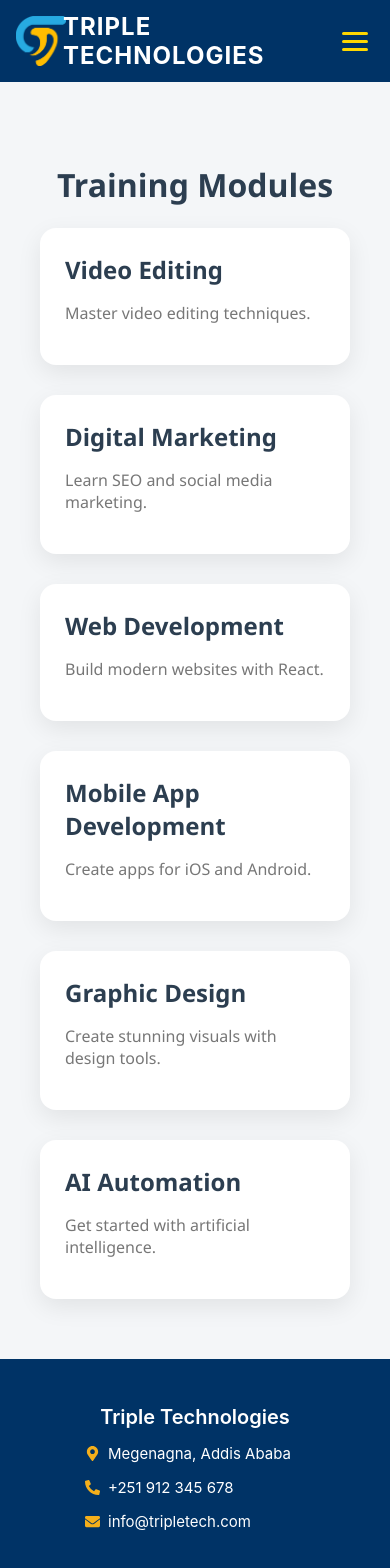
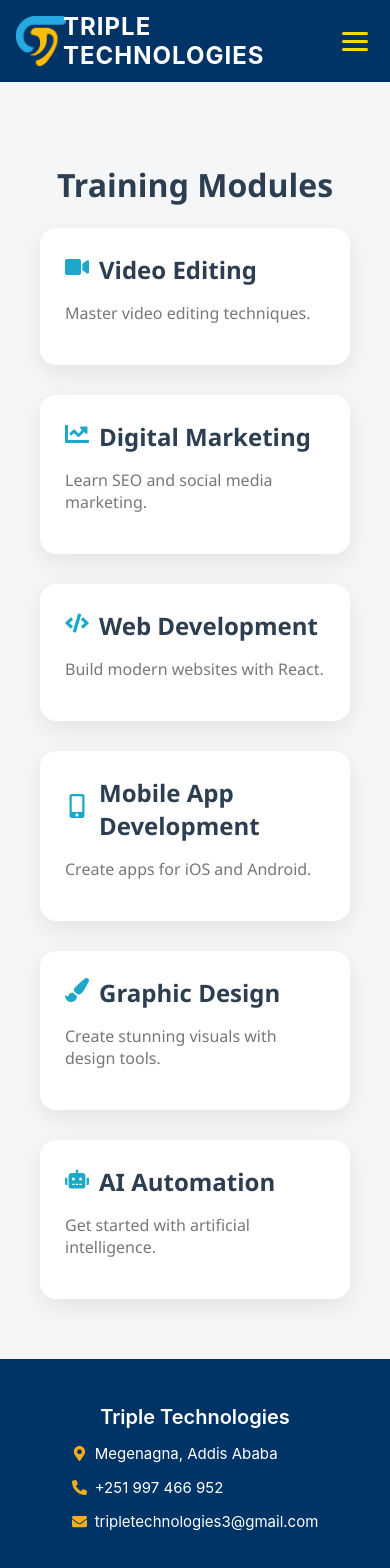
Before and after one commit to getachewzemene/triple_tech, a React (Create React App) app: page /training in a window 390 px wide. Shown: the top 1568 px of the page. Built offline with nearby package versions, Linux system fonts and the light colour scheme.

Commit message:
feat: Update styling and layout across components, add icons to Training courses, and enhance Footer with contact details and map

```diff
--- a/src/components/Carousel.jsx
+++ b/src/components/Carousel.jsx
@@ -6,12 +6,12 @@ import styled from "styled-components";
 const VideoSection = styled.section`
   position: relative;
   width: 100%;
-  height: clamp(300px, 75vw, 700px);
+  height: clamp(300px, 75vw, 550px);
   overflow: hidden;
 
   iframe {
     position: absolute;
-    top: 40%;
+    top: 30%;
     left: 50%;
     width: 100%; /* 100 * (16 / 9) for full aspect fill */
     height: 100vh;
@@ -104,7 +104,7 @@ const Carousel = () => {
                 marginBottom: 0,
               }}
             >
-              Triple Technologies delivers smart, practical tech solutions that empower businesses to grow faster and work smarter—through innovative software, IT training, digital marketing, and reliable network services.
+              Triple Technologies fuels business growth with smart software, training, and digital marketing.
             </p>
 
             <StyledButton
--- a/src/components/Footer.jsx
+++ b/src/components/Footer.jsx
@@ -8,6 +8,8 @@ import {
   FaEnvelope,
   FaMapMarkerAlt,
   FaPhoneAlt,
+  FaTelegramPlane,
+  FaInstagram,
 } from "react-icons/fa";
 
 // Styled Components
@@ -120,9 +122,19 @@ const SubmitButton = styled(motion.button)`
 const Copyright = styled.div`
   width: 100%;
   text-align: center;
-  margin-top: 30px;
+  margin-top: 10px;
   font-size: 15px;
   color: #ffffffaa;
+`;
+const MapContainer = styled.div`
+  width: 100%;
+  margin-top: -60px;
+  iframe {
+    width: 60%;
+    height: 300px;
+    border: none;
+    border-radius: 8px;
+  }
 `;
 
 const Footer = () => {
@@ -148,10 +160,10 @@ const Footer = () => {
             <FaMapMarkerAlt /> Megenagna, Addis Ababa
           </ContactItem>
           <ContactItem>
-            <FaPhoneAlt /> +251 912 345 678
+            <FaPhoneAlt /> +251 997 466 952
           </ContactItem>
           <ContactItem>
-            <FaEnvelope /> info@tripletech.com
+            <FaEnvelope /> tripletechnologies3@gmail.com
           </ContactItem>
         </Column>
 
@@ -164,11 +176,18 @@ const Footer = () => {
             <a href="https://www.facebook.com/" target="_blank" rel="noopener noreferrer" aria-label="Facebook">
               <FaFacebookF />
             </a>
+            <a href="https://www.instagram.com/" target="_blank" rel="noopener noreferrer" aria-label="Instagram">
+              <FaInstagram />
+            </a>
             <a href="https://www.linkedin.com/" target="_blank" rel="noopener noreferrer" aria-label="LinkedIn">
               <FaLinkedinIn />
             </a>
             <a href="https://twitter.com/" target="_blank" rel="noopener noreferrer" aria-label="Twitter">
               <FaTwitter />
+            </a>
+            {/* telegram */}
+            <a href="https://t.me/yourtelegram" target="_blank" rel="noopener noreferrer" aria-label="Telegram">
+              <FaTelegramPlane />
             </a>
           </SocialRow>
         </Column>
@@ -199,6 +218,11 @@ const Footer = () => {
             </SubmitButton>
           </ContactForm>
         </Column>
+<MapContainer
+  dangerouslySetInnerHTML={{
+    __html: `<iframe src="https://www.google.com/maps/embed?pb=!1m18!1m12!1m3!1d213.25016210377703!2d38.794672956140744!3d9.02006823267653!2m3!1f0!2f0!3f0!3m2!1i1024!2i768!4f13.1!3m3!1m2!1s0x164b85005f5bf7d9%3A0xdb4918396ab3f0d5!2sTriple%20Technologies!5e1!3m2!1sen!2set!4v1752069101685!5m2!1sen!2set" allowfullscreen="" loading="lazy" referrerpolicy="no-referrer-when-downgrade"></iframe>`
+  }}
+/>
 
         <Copyright>
           © 2025 Triple Technologies. All rights reserved.
--- a/src/components/Projects.jsx
+++ b/src/components/Projects.jsx
@@ -74,7 +74,13 @@ const ProjectCard = styled(motion.div)`
     color: #003366; /* Heading color */
     transition: color 0.3s ease;
   }
-
+.divider {
+    width: 60px;
+    height: 3px;
+    background: #f4af1b;
+    border-radius: 2px;
+    margin: 8px 0;
+  }
   p {
     font-size: 16px;
     line-height: 1.8;
@@ -103,7 +109,7 @@ const slideInRight = {
 
 const Projects = () => (
   <>
-  <HeadingWrapper>
+  <HeadingWrapper id="projects">
   <Heading
       initial={{ opacity: 0, y: -20 }}
       whileInView={{ opacity: 1, y: 0 }}
@@ -113,7 +119,7 @@ const Projects = () => (
       Our Recent Projects
     </Heading>
   </HeadingWrapper>
-  <ProjectsWrapper id="projects">
+  <ProjectsWrapper>
     <ProjectCard
       variants={slideInRight}
       initial="hidden"
@@ -122,6 +128,7 @@ const Projects = () => (
     >
       <FaWarehouse className="icon" />
       <h3>Stock Management</h3>
+      <div className="divider" />
       <p>
         A comprehensive stock management system designed to streamline inventory tracking, reduce waste, and improve operational efficiency.
       </p>
--- a/src/components/Services.jsx
+++ b/src/components/Services.jsx
@@ -4,7 +4,7 @@ import { FaLaptopCode, FaMobileAlt, FaBullhorn, FaChalkboardTeacher } from "reac
 
 const ServicesWrapper = styled.section`
   padding: 50px;
-  background: white;
+  background: #f9f9f9;
   text-align: center;
   display: flex;
   flex-wrap: wrap;
@@ -74,7 +74,6 @@ const ServiceCard = styled(motion.div)`
     color: #003366; /* Heading color */
     transition: color 0.3s ease;
   }
-
   p {
     font-size: 16px;
     line-height: 1.8;
@@ -103,7 +102,7 @@ const slideInRight = {
 
 const Services = () => (
   <>
-  <HeadingWrapper>
+  <HeadingWrapper id="services">
   <Heading
     initial={{ opacity: 0, y: -20 }}
     whileInView={{ opacity: 1, y: 0 }}
@@ -114,7 +113,7 @@ const Services = () => (
   </Heading>
 </HeadingWrapper>
 
-    <ServicesWrapper id="services">
+    <ServicesWrapper >
       <ServiceCard
         variants={slideInRight}
         initial="hidden"
@@ -123,6 +122,7 @@ const Services = () => (
       >
         <FaLaptopCode className="icon" />
         <h3>Web Development</h3>
+        <div className="divider" />
         <p>
           We specialize in creating responsive, modern, and visually appealing websites tailored to your business needs.
           Our team ensures seamless user experiences with optimized performance, accessibility, and scalability.
--- a/src/components/Team.jsx
+++ b/src/components/Team.jsx
@@ -5,7 +5,7 @@ import { FaUserTie } from "react-icons/fa";
 
 const TeamWrapper = styled.section`
   padding: 30px;
-  background: white;
+  background: #f9f9f9;
   text-align: center;
   display: flex;
   flex-wrap: wrap;
@@ -95,7 +95,7 @@ const TeamCard = styled(motion.div)`
 
 const Team = () => (
   <>
-  <HeadingWrapper>
+  <HeadingWrapper id="team">
   <Heading
       initial={{ opacity: 0, y: -20 }}
       whileInView={{ opacity: 1, y: 0 }}
@@ -105,7 +105,7 @@ const Team = () => (
       Meet Our Team
     </Heading>
   </HeadingWrapper>
-  <TeamWrapper id="team">
+  <TeamWrapper>
     <TeamCard whileHover={{ scale: 1.05 }}>
       <FaUserTie className="icon" />
       <h3>Tsegaselassie Kindye</h3>
--- a/src/components/Training.jsx
+++ b/src/components/Training.jsx
@@ -1,5 +1,7 @@
 import React, { useState } from "react";
 import styled from "styled-components";
+import { FaVideo, FaChartLine, FaCode, FaMobileAlt, FaPaintBrush, FaRobot } from "react-icons/fa";
+
 import { motion, AnimatePresence } from "framer-motion";
 import Header from "./Header";
 
@@ -11,6 +13,9 @@ const colors = {
   highlight: "#3498DB",
   text: "#333",
   lightText: "#777",
+  oceanBlue: "#1CA9C9",
+  lightYellow: "#FFEB88",
+  lightGold: "#F9D97A",
 };
 
 // Styled Components
@@ -34,15 +39,44 @@ const Card = styled(motion.div)`
   border-radius: 16px;
   box-shadow: 0 8px 24px rgba(0, 0, 0, 0.08);
   cursor: pointer;
-  transition: all 0.3s ease;
-  h2 {
-    margin: 0 0 10px;
+  transition: background 0.3s ease, color 0.3s ease;
+
+  .card-header {
+    display: flex;
+    align-items: center;
+    gap: 10px;
+    margin-bottom: 10px;
     color: ${colors.accent};
+    transition: color 0.3s ease;
   }
+
+  .card-icon {
+    transition: color 0.3s ease;
+    color: ${colors.oceanBlue};
+  }
+
   p {
     color: ${colors.lightText};
+    transition: color 0.3s ease;
+  }
+
+  &:hover {
+    background: ${colors.oceanBlue};
+
+    .card-header {
+      color: white;
+    }
+
+    .card-icon {
+      color: ${colors.lightYellow} !important;
+    }
+
+    p {
+      color: #f0f0f0;
+    }
   }
 `;
+
 
 const LayoutContainer = styled.div`
   display: flex;
@@ -77,7 +111,11 @@ const Topic = styled.div`
   cursor: pointer;
   padding: 8px 12px;
   border-radius: 8px;
-  transition: background 0.2s;
+  transition: background 0.2s, color 0.2s, border-bottom 0.2s;
+  color: ${({ selected }) => (selected ? colors.oceanBlue : colors.text)};
+  border-bottom: ${({ selected }) =>
+    selected ? `2px solid ${colors.lightYellow}` : "none"};
+
   &:hover {
     background: ${colors.highlight}20;
     color: ${colors.highlight};
@@ -112,17 +150,47 @@ const CloseButton = styled.button`
 
 // Sample Data
 const courses = [
-  { id: 1, title: "Video Editing", description: "Master video editing techniques." },
-  { id: 2, title: "Digital Marketing", description: "Learn SEO and social media marketing." },
-  { id: 3, title: "Web Development", description: "Build modern websites with React." },
-  { id: 6, title: "Mobile App Development", description: "Create apps for iOS and Android." },
-  { id: 5, title: "Graphic Design", description: "Create stunning visuals with design tools." },
-  { id: 8, title: "AI Automation", description: "Get started with artificial intelligence." },
+  {
+    id: 1,
+    title: "Video Editing",
+    description: "Master video editing techniques.",
+    icon: <FaVideo size={24} />,
+  },
+  {
+    id: 2,
+    title: "Digital Marketing",
+    description: "Learn SEO and social media marketing.",
+    icon: <FaChartLine size={24} />,
+  },
+  {
+    id: 3,
+    title: "Web Development",
+    description: "Build modern websites with React.",
+    icon: <FaCode size={24} />,
+  },
+  {
+    id: 6,
+    title: "Mobile App Development",
+    description: "Create apps for iOS and Android.",
+    icon: <FaMobileAlt size={24} />,
+  },
+  {
+    id: 5,
+    title: "Graphic Design",
+    description: "Create stunning visuals with design tools.",
+    icon: <FaPaintBrush size={24} />,
+  },
+  {
+    id: 8,
+    title: "AI Automation",
+    description: "Get started with artificial intelligence.",
+    icon: <FaRobot size={24} />,
+  },
 ];
 
 const courseContents = {
   "Video Editing": [
-    { title: "Basics of Video Cutting", type: "video", src: "https://www.youtube.com/embed/5mgBikgcWnY" },
+    { title: "Basics of Video Cutting", type: "video", src: "https://youtu.be/F1sKwFHM8q4" },
     { title: "Exporting Projects", type: "pdf", src: "/pdfs/exporting.pdf" },
   ],
   "Digital Marketing": [
@@ -156,9 +224,13 @@ const Training = () => {
   whileTap={{ scale: 0.98 }}
   onClick={() => setSelectedCourse(course)}
 >
-              <h2>{course.title}</h2>
+  <div className="card-header">
+    <div className="card-icon">{course.icon}</div>
+    <h2 style={{ margin: 0 }}>{course.title}</h2>
+  </div>
   <p>{course.description}</p>
 </Card>
+
             ))}
           </GridContainer>
         ) : (
@@ -167,7 +239,11 @@ const Training = () => {
               <LeftPanel>
                 <h2 style={{ color: colors.accent }}>Contents</h2>
                 {courseContents[selectedCourse.title]?.map((item, index) => (
-                <Topic key={index} onClick={() => setSelectedTopic(item)}>
+                  <Topic
+                    key={index}
+                    selected={selectedTopic?.title === item.title}
+                    onClick={() => setSelectedTopic(item)}
+                  >
                     {item.title}
                   </Topic>
                 ))}
--- a/src/components/WhyChooseUs.jsx
+++ b/src/components/WhyChooseUs.jsx
@@ -5,7 +5,7 @@ import { FaLightbulb, FaUserTie, FaHeadset } from "react-icons/fa";
 
 const SectionWrapper = styled.section`
   padding: 30px;
-  background: #fff;
+  background: #f9f9f9;
   text-align: center;
   display: flex;
   flex-wrap: wrap;
@@ -102,11 +102,12 @@ const WhyChooseUs = () => (
       whileInView={{ opacity: 1, y: 0 }}
       transition={{ duration: 0.5 }}
       viewport={{ once: true }}
+       id="why-choose-us"
     >
       Why Choose Us
     </Heading>
   </HeadingWrapper>
-  <SectionWrapper id="why-choose-us">
+  <SectionWrapper>
     <Card whileHover={{ scale: 1.05 }}>
         <FaLightbulb className="icon" />
         <h3>Innovation</h3>
```
Lines whose indentation alone changed are shown as unchanged.
